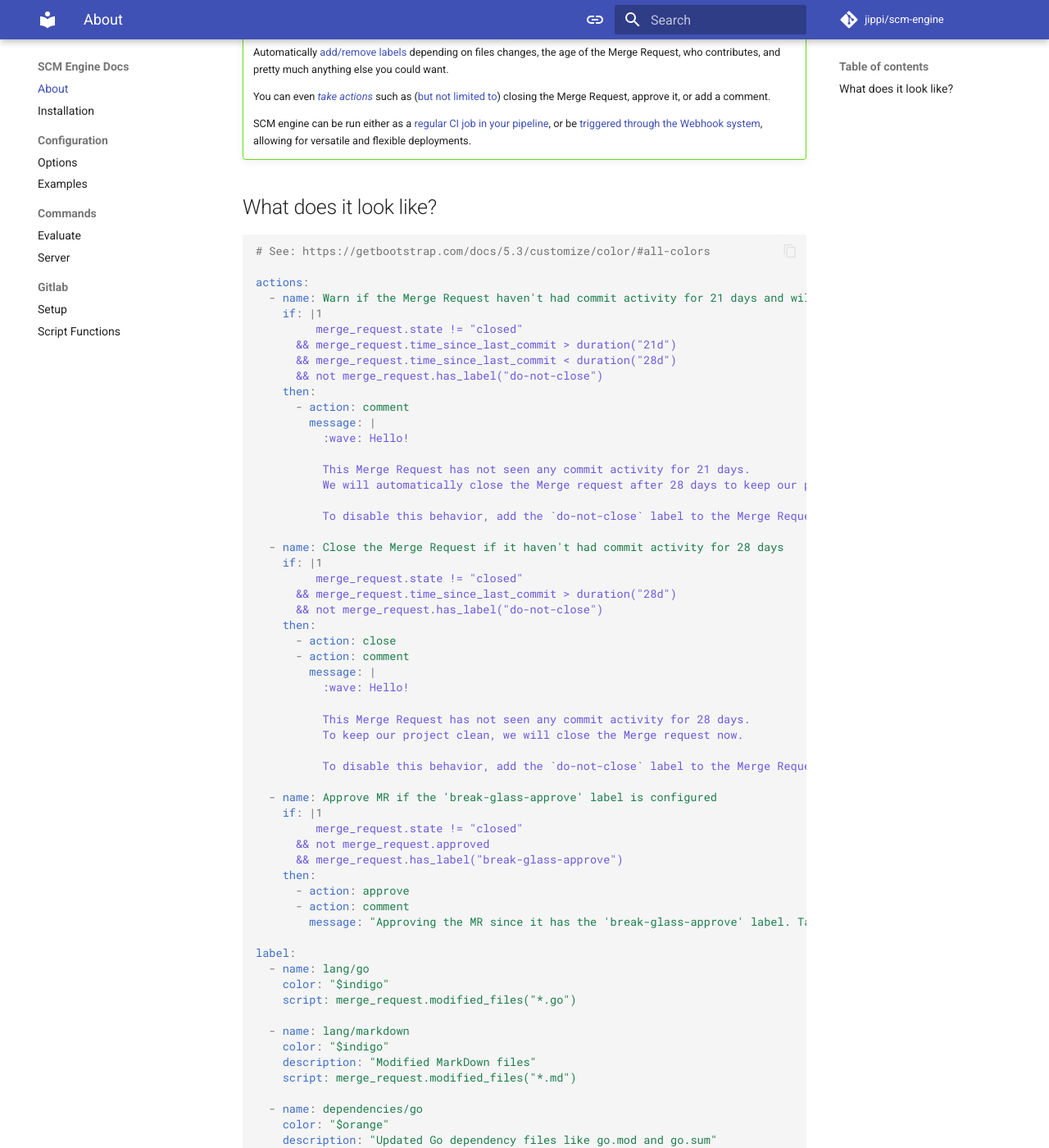
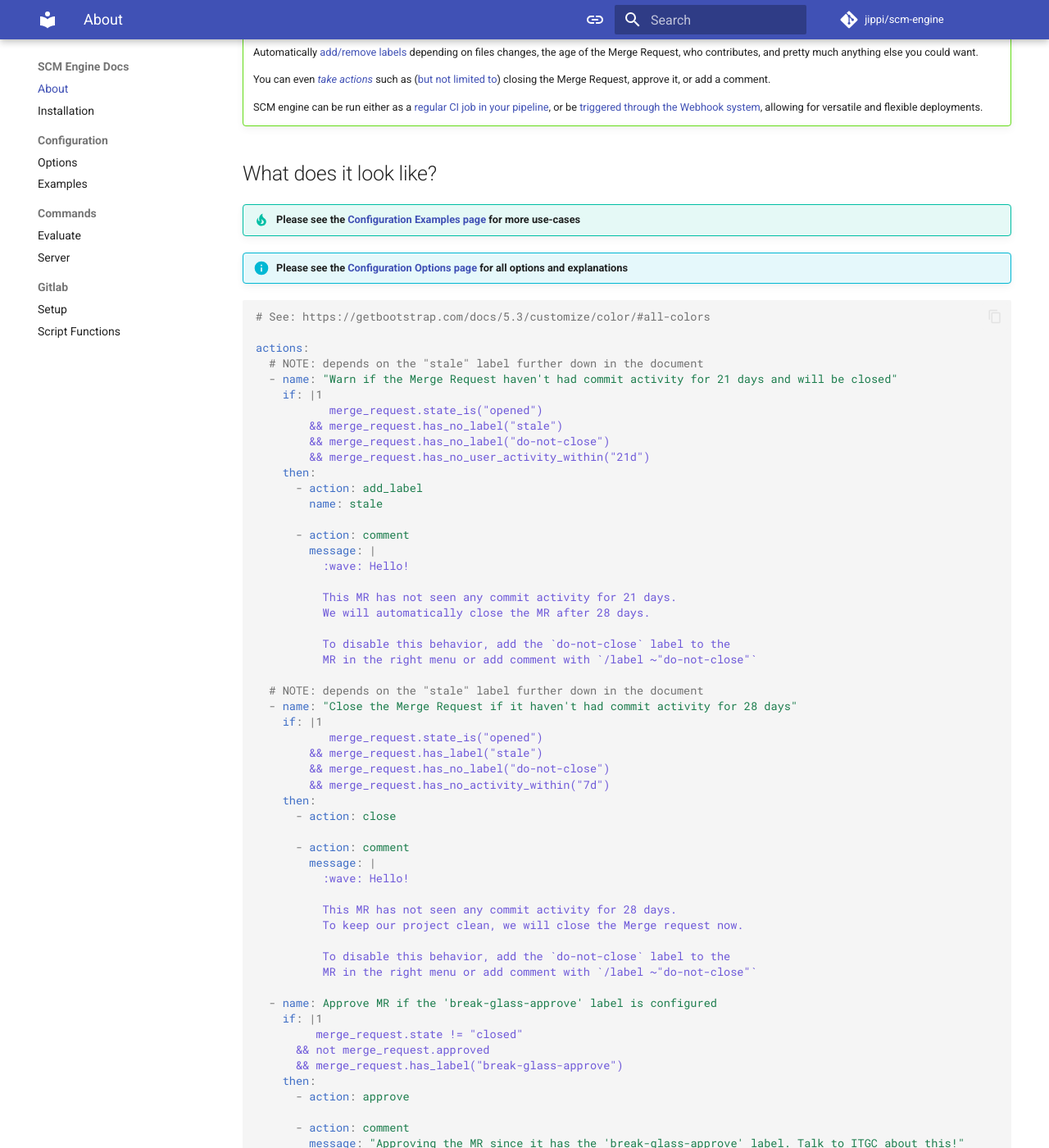
Before and after one commit to jippi/scm-engine, an MkDocs documentation site: the page built from docs/index.md, in a window 1280 px wide and 1400 px high, scrolled down 209 px. Shown: the whole window at 82% size. Built offline with MkDocs 1.6.1 and Material for MkDocs 9.7.7, drawn with Linux system fonts in a browser that asks for light colours; plug-ins that fetch from the network failed and are left out; comment, search, counter and statistics services are not loaded; some of the changed text lies outside the part shown.

Commit message:
docs: improve landing page with examples

````diff
--- a/.scm-engine.example.yml
+++ b/.scm-engine.example.yml
@@ -1,37 +1,46 @@
 # See: https://getbootstrap.com/docs/5.3/customize/color/#all-colors
 
 actions:
-  - name: Warn if the Merge Request haven't had commit activity for 21 days and will be closed
+  # NOTE: depends on the "stale" label further down in the document
+  - name: "Warn if the Merge Request haven't had commit activity for 21 days and will be closed"
     if: |1
-         merge_request.state != "closed"
-      && merge_request.time_since_last_commit > duration("21d")
-      && merge_request.time_since_last_commit < duration("28d")
-      && not merge_request.has_label("do-not-close")
+           merge_request.state_is("opened")
+        && merge_request.has_no_label("stale")
+        && merge_request.has_no_label("do-not-close")
+        && merge_request.has_no_user_activity_within("21d")
     then:
+      - action: add_label
+        name: stale
+
       - action: comment
         message: |
           :wave: Hello!
 
-          This Merge Request has not seen any commit activity for 21 days.
-          We will automatically close the Merge request after 28 days to keep our project clean.
+          This MR has not seen any commit activity for 21 days.
+          We will automatically close the MR after 28 days.
 
-          To disable this behavior, add the `do-not-close` label to the Merge Request in the right menu or add a comment with `/label ~"do-not-close"`.
+          To disable this behavior, add the `do-not-close` label to the
+          MR in the right menu or add comment with `/label ~"do-not-close"`
 
-  - name: Close the Merge Request if it haven't had commit activity for 28 days
+  # NOTE: depends on the "stale" label further down in the document
+  - name: "Close the Merge Request if it haven't had commit activity for 28 days"
     if: |1
-         merge_request.state != "closed"
-      && merge_request.time_since_last_commit > duration("28d")
-      && not merge_request.has_label("do-not-close")
+           merge_request.state_is("opened")
+        && merge_request.has_label("stale")
+        && merge_request.has_no_label("do-not-close")
+        && merge_request.has_no_activity_within("7d")
     then:
       - action: close
+
       - action: comment
         message: |
           :wave: Hello!
 
-          This Merge Request has not seen any commit activity for 28 days.
+          This MR has not seen any commit activity for 28 days.
           To keep our project clean, we will close the Merge request now.
 
-          To disable this behavior, add the `do-not-close` label to the Merge Request in the right menu or add a comment with `/label ~"do-not-close"`.
+          To disable this behavior, add the `do-not-close` label to the
+          MR in the right menu or add comment with `/label ~"do-not-close"`
 
   - name: Approve MR if the 'break-glass-approve' label is configured
     if: |1
@@ -40,10 +49,18 @@ actions:
       && merge_request.has_label("break-glass-approve")
     then:
       - action: approve
+
       - action: comment
         message: "Approving the MR since it has the 'break-glass-approve' label. Talk to ITGC about this!"
 
 label:
+  - name: stale
+    color: $red
+    script: |1
+           merge_request.state_is("opened")
+        && merge_request.has_no_label("do-not-close")
+        && merge_request.has_no_user_activity_within("21d")
+
   - name: lang/go
     color: "$indigo"
     script: merge_request.modified_files("*.go")
@@ -78,18 +95,24 @@ label:
     description: "Modified pkg/services files"
     script: merge_request.modified_files("internal/pkg/services")
 
+  # NOTE: This label assume your GitLab supports scoped labels
+  #       See: https://docs.gitlab.com/ee/user/project/labels.html#scoped-labels
   - name: go::tests::missing
     color: "$red"
     description: "The Merge Request did NOT modify Go test files"
     priority: 999
     script: not merge_request.modified_files("*_test.go") && merge_request.modified_files("*.go")
 
+  # NOTE: This label assume your GitLab supports scoped labels
+  #       See: https://docs.gitlab.com/ee/user/project/labels.html#scoped-labels
   - name: go::tests::OK
     color: "$green"
     description: "The Merge Request modified Go test files"
     priority: 999
     script: merge_request.modified_files("*_test.go") && merge_request.modified_files("*.go")
 
+  # NOTE: This label assume your GitLab supports scoped labels
+  #       See: https://docs.gitlab.com/ee/user/project/labels.html#scoped-labels
   - name: status::age::abandoned
     color: "$red"
     description: "The most recent commit is older than 45 days"
@@ -97,6 +120,8 @@ label:
     script: merge_request.time_since_last_commit > duration("45d")
     skip_if: merge_request.state in ["merged", "closed", "locked"]
 
+  # NOTE: This label assume your GitLab supports scoped labels
+  #       See: https://docs.gitlab.com/ee/user/project/labels.html#scoped-labels
   - name: status::age::stale
     color: "$red"
     description: "The most recent commit is older than 30 days"
@@ -104,6 +129,8 @@ label:
     script: duration("30d") < merge_request.time_since_last_commit < duration("45d")
     skip_if: merge_request.state in ["merged", "closed", "locked"]
 
+  # NOTE: This label assume your GitLab supports scoped labels
+  #       See: https://docs.gitlab.com/ee/user/project/labels.html#scoped-labels
   - name: status::age::old
     color: "$red"
     description: "The most recent commit is older than 14 days"
--- a/docs/index.md
+++ b/docs/index.md
@@ -15,6 +17,10 @@ title: About
 
 ## What does it look like?
 
+!!! tip "Please see the [Configuration Examples page](configuration/examples.md) for more use-cases"
+
+!!! info "Please see the [Configuration Options page](configuration/index.md) for all options and explanations"
+
 ```yaml
 --8<-- ".scm-engine.example.yml"
 ```
````
Also changed, not shown: other parts of docs/index.md (+2 -0 lines).
